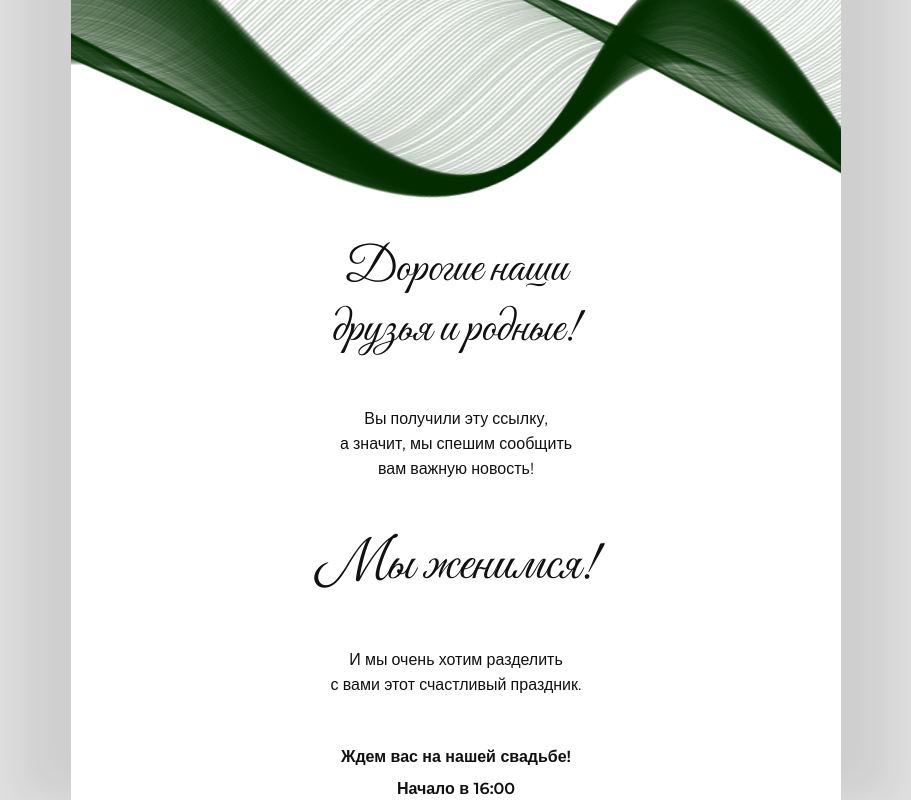
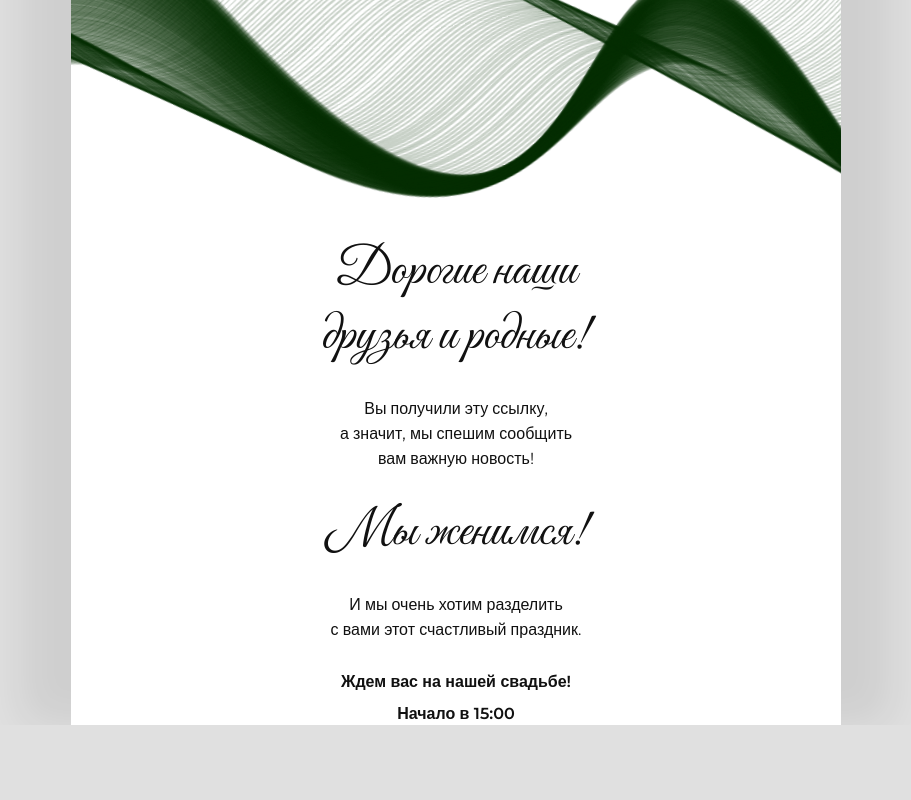
Before and after one commit to ax1lebafer/wedding-2, a React (Vite) app: page / in a window 1280 px wide. Shown: the part 865-1665 px from the top of the page, without its empty margins (184-1095 px from the left). After the commit the page ends 1590 px from the top, so only its background shows below. Built offline with nearby package versions, Linux system fonts and the light colour scheme; a web font is replaced by a local one.

Commit message:
2 section

```diff
--- a/src/data/wedding.ts
+++ b/src/data/wedding.ts
@@ -9,7 +9,7 @@ export const wedding = {
     year: '2026',
     weekday: 'пятница',
   },
-  startTime: '16:00',
+  startTime: '15:00',
   /** Дата и время свадьбы для таймера */
   date: new Date('2026-09-11T16:00:00'),
-}
+};
--- a/src/sections/Invitation/Invitation.scss
+++ b/src/sections/Invitation/Invitation.scss
@@ -4,13 +4,13 @@
   display: flex;
   flex-direction: column;
   align-items: center;
-  gap: 40px;
+  gap: 24px;
   padding: 0;
   text-align: center;
   color: #111;
 
   @media (min-width: $bp-tablet) {
-    gap: 48px;
+    gap: 28px;
   }
 }
 
@@ -19,20 +19,12 @@
   flex-direction: column;
   align-items: center;
   font-family: $font-script;
-  font-size: 36px;
+  font-size: 48px;
   font-weight: 400;
   line-height: 1.25;
 
   @media (min-width: $bp-tablet) {
-    font-size: 48px;
-  }
-}
-
-.invitation__heading--accent {
-  font-size: 42px;
-
-  @media (min-width: $bp-tablet) {
-    font-size: 56px;
+    font-size: 52px;
   }
 }
 
@@ -41,13 +33,9 @@
   flex-direction: column;
   align-items: center;
   font-family: $font-sans;
-  font-size: 15px;
+  font-size: 16px;
   font-weight: 400;
   line-height: 1.55;
-
-  @media (min-width: $bp-tablet) {
-    font-size: 16px;
-  }
 }
 
 .invitation__details {
@@ -56,11 +44,7 @@
   align-items: center;
   gap: 8px;
   font-family: $font-sans;
-  font-size: 15px;
+  font-size: 16px;
   font-weight: 600;
   line-height: 1.45;
-
-  @media (min-width: $bp-tablet) {
-    font-size: 16px;
-  }
 }
--- a/src/sections/Invitation/Invitation.tsx
+++ b/src/sections/Invitation/Invitation.tsx
@@ -15,7 +15,7 @@ export function Invitation() {
         <span>вам важную новость!</span>
       </p>
 
-      <h2 className="invitation__heading invitation__heading--accent">
+      <h2 className="invitation__heading">
         Мы женимся!
       </h2>
 
```
